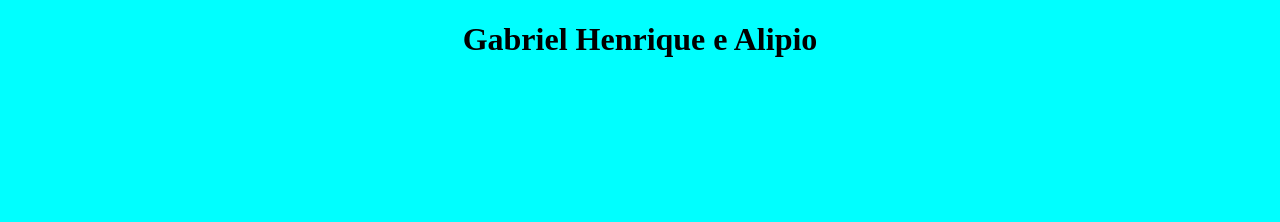
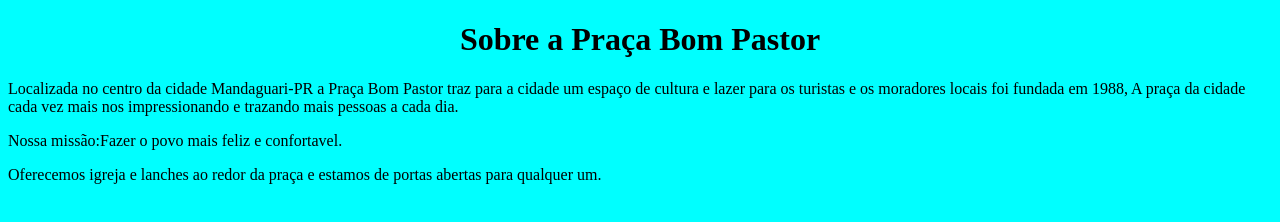
Before and after one commit to gabriell43/pensamntocomputacional2, a plain HTML site: page index.html in a window 1280 px wide. Drawn offline with Linux system fonts and the light colour scheme.

Commit message:
index.html

```diff
--- a/index.html
+++ b/index.html
@@ -6,6 +6,15 @@
     <link rel="stylesheet" href="style.css">
   </head>
   <body>
-    <h1>Gabriel Henrique e Alipio</h1>
+    <h1>Sobre a Praça Bom Pastor</h1>
+    <p>Localizada no centro da cidade Mandaguari-PR
+      a Praça Bom Pastor traz para a cidade um
+      espaço de cultura e lazer para os turistas e os
+      moradores locais foi fundada em 1988,
+      A praça da cidade cada vez mais nos impressionando
+       e trazando mais pessoas a cada dia.</p>
+    <p>Nossa missão:Fazer o povo mais feliz e confortavel.</p>
+    <p>Oferecemos igreja e lanches ao redor da praça e
+      estamos de portas abertas para qualquer um.</p>
   </body>
 </html>
```
